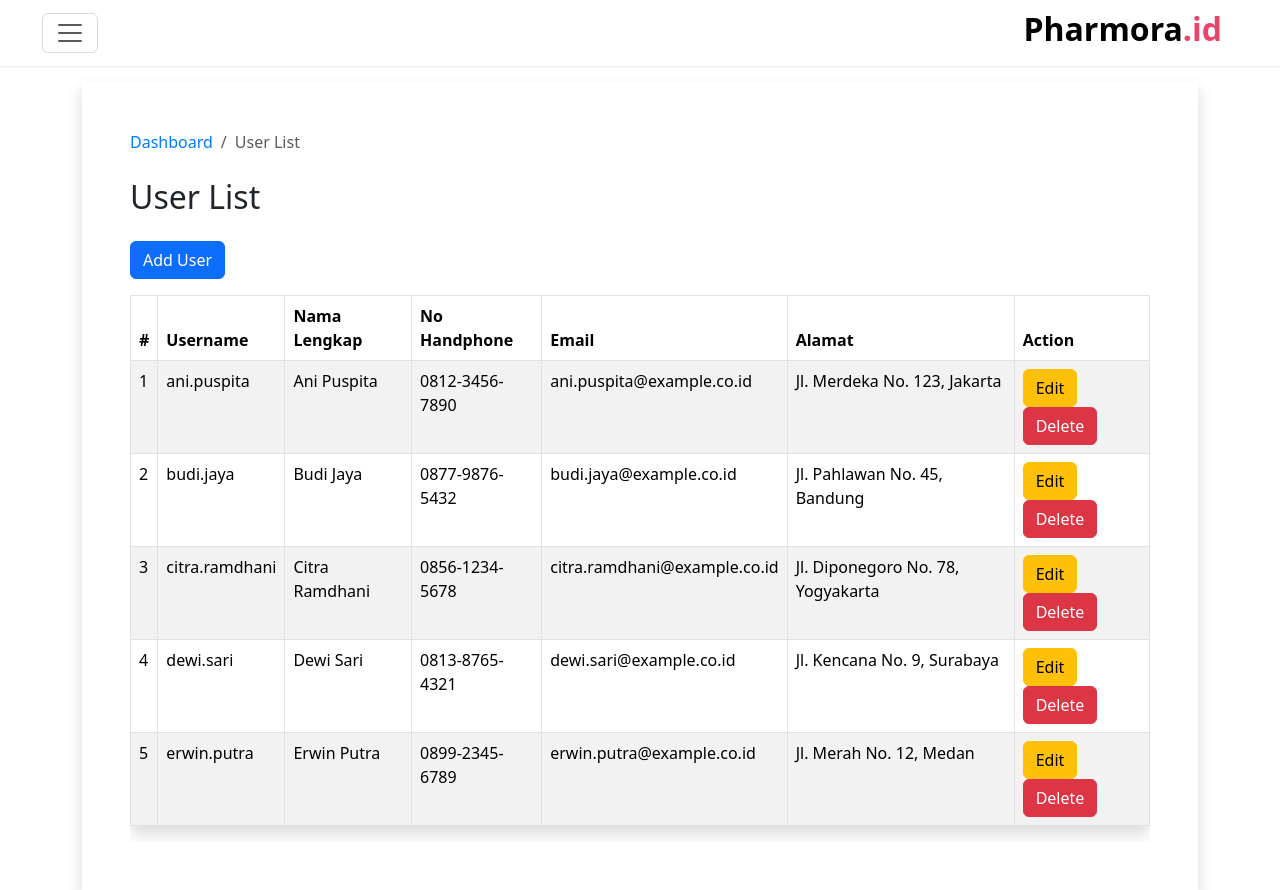
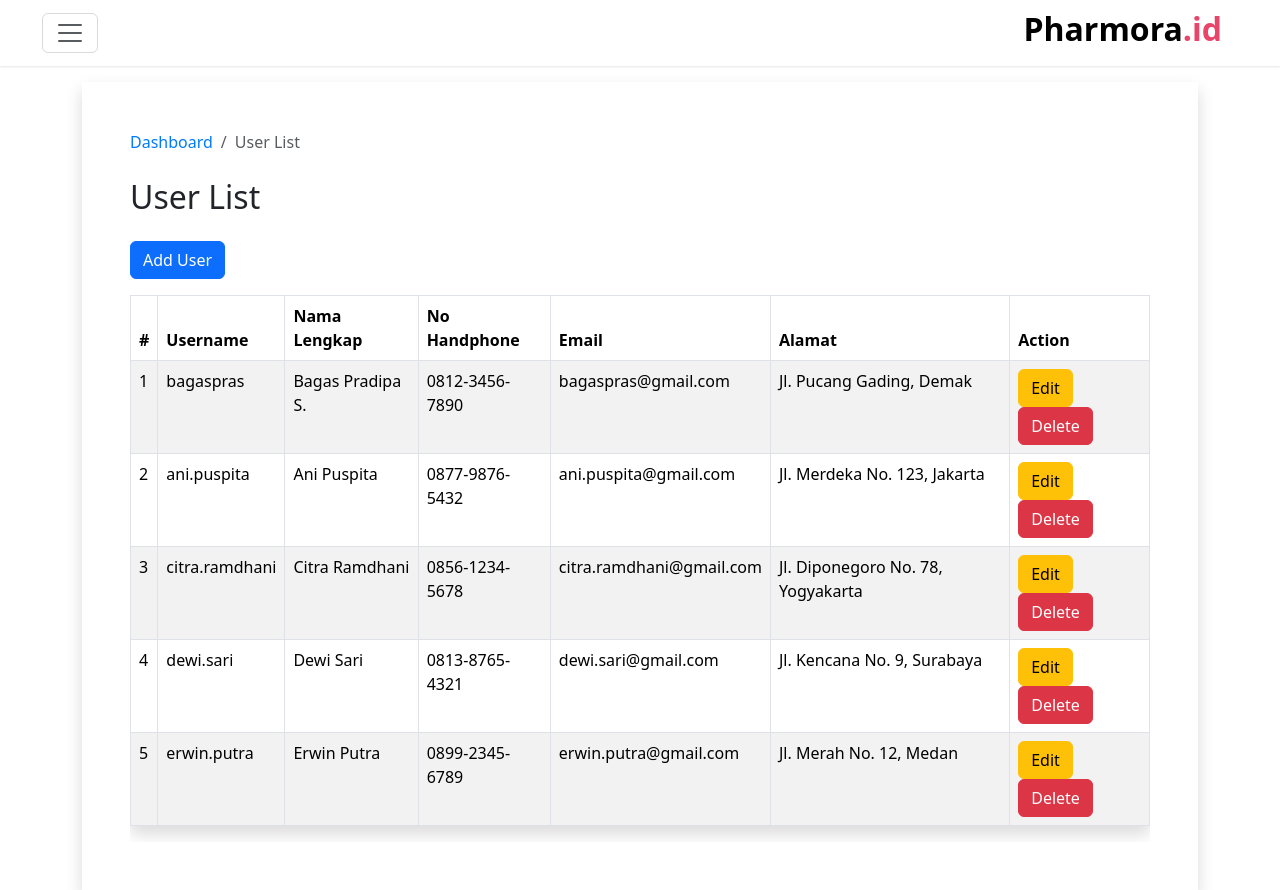
Before and after one commit to PetrusFE4/Project-22-Apotek-App, a React (Create React App) app in the folder frontend/: page /dashboard/user-list in a window 1280 px wide. Built offline with nearby package versions, Linux system fonts and the light colour scheme.

Commit message:
update dashboard

```diff
--- a/frontend/src/Auth/Login.jsx
+++ b/frontend/src/Auth/Login.jsx
@@ -20,7 +20,7 @@ const Login = () => {
 
     try {
       const response = await fetch(
-        "https://e8c1-2a09-bac5-3a02-18be-00-277-1.ngrok-free.app/users/login",
+        "https://a76e-2a09-bac5-3a04-1d05-00-2e4-15.ngrok-free.app/users/login",
         {
           method: "POST",
           body: JSON.stringify({ username, password }),
@@ -32,7 +32,7 @@ const Login = () => {
       if (!response.ok) {
         const errorData = await response.json();
         console.error("Login failed:", errorData.message);
-        throw new Error(errorData.message || "Login gagal");
+        throw new Error(errorData.message || "Username atau Password salah");
       }
 
       const data = await response.json();
@@ -48,9 +48,9 @@ const Login = () => {
       localStorage.setItem("role", data.role);
 
       // Arahkan berdasarkan role pengguna
-      // (data.role === "User") {
+      //if (data.role === "User") {
         console.log("Navigating to /");
-        navigate("/dashboard");
+        navigate("/");
       //} else if (data.role === "Admin" || data.role === "Superadmin") {
       //  console.log("Navigating to /dashboard");
       //  navigate("/dashboard");
--- a/frontend/src/Auth/Register.jsx
+++ b/frontend/src/Auth/Register.jsx
@@ -40,7 +40,7 @@ const Register = () => {
     }
     try {
       const response = await fetch(
-        "https://e8c1-2a09-bac5-3a02-18be-00-277-1.ngrok-free.app/users/register",
+        "https://a76e-2a09-bac5-3a04-1d05-00-2e4-15.ngrok-free.app/users/register",
         {
           method: "POST",
           body: JSON.stringify({ username, email, password, phone }),
@@ -49,7 +49,7 @@ const Register = () => {
       );
       if (!response.ok) {
         const errorData = await response.json();
-        throw new Error(errorData.message || "Register gagal");
+        throw new Error(errorData.message || "Akun sudah terdaftar");
       }
       navigate("/");
     } catch (error) {
--- a/frontend/src/Pages/Admin/OrderListPage.jsx
+++ b/frontend/src/Pages/Admin/OrderListPage.jsx
@@ -8,7 +8,6 @@ const staticOrders = [
   {
     id: 1,
     customerName: "Budi Santoso",
-    email: "budi.santoso@example.co.id",
     phoneNumber: "0812-3456-7890",
     address: "Jl. Merdeka No. 123, Jakarta",
     totalPrice: "250000",
@@ -17,7 +16,6 @@ const staticOrders = [
   {
     id: 2,
     customerName: "Citra Ramadhani",
-    email: "citra.ramadhani@example.co.id",
     phoneNumber: "0877-9876-5432",
     address: "Jl. Pahlawan No. 45, Bandung",
     totalPrice: "350000",
@@ -26,7 +24,6 @@ const staticOrders = [
   {
     id: 3,
     customerName: "Dewi Sari",
-    email: "dewi.sari@example.co.id",
     phoneNumber: "0856-1234-5678",
     address: "Jl. Diponegoro No. 78, Yogyakarta",
     totalPrice: "150000",
@@ -35,7 +32,6 @@ const staticOrders = [
   {
     id: 4,
     customerName: "Eka Prasetyo",
-    email: "eka.prasetyo@example.co.id",
     phoneNumber: "0813-8765-4321",
     address: "Jl. Kencana No. 9, Surabaya",
     totalPrice: "500000",
@@ -44,7 +40,6 @@ const staticOrders = [
   {
     id: 5,
     customerName: "Fitriani Putri",
-    email: "fitriani.putri@example.co.id",
     phoneNumber: "0899-2345-6789",
     address: "Jl. Merah No. 12, Medan",
     totalPrice: "180000",
@@ -53,7 +48,6 @@ const staticOrders = [
   {
     id: 6,
     customerName: "Hendri Susanto",
-    email: "hendri.susanto@example.co.id",
     phoneNumber: "0812-3456-7890",
     address: "Jl. Cendana No. 7, Jakarta",
     totalPrice: "300000",
@@ -62,7 +56,6 @@ const staticOrders = [
   {
     id: 7,
     customerName: "Ines Amelia",
-    email: "ines.amelia@example.co.id",
     phoneNumber: "0877-9876-5432",
     address: "Jl. Kartini No. 15, Bandung",
     totalPrice: "280000",
@@ -71,7 +64,6 @@ const staticOrders = [
   {
     id: 8,
     customerName: "Joko Santoso",
-    email: "joko.santoso@example.co.id",
     phoneNumber: "0856-1234-5678",
     address: "Jl. Darmo No. 3, Surabaya",
     totalPrice: "200000",
@@ -80,7 +72,6 @@ const staticOrders = [
   {
     id: 9,
     customerName: "Kartika Putri",
-    email: "kartika.putri@example.co.id",
     phoneNumber: "0813-8765-4321",
     address: "Jl. Majapahit No. 21, Semarang",
     totalPrice: "150000",
@@ -105,7 +96,12 @@ function OrderListPage() {
 
       if (result.isConfirmed) {
         setOrders(orders.filter((order) => order.id !== orderId));
-        Swal.fire("Deleted!", "Order has been deleted.", "success");
+        Swal.fire({
+          title: "Deleted!",
+          text: "Order berhasil di hapus!",
+          icon: "success",
+          confirmButtonColor: "#3B71CA",
+        });
       }
     } catch (error) {
       Swal.fire({
@@ -136,7 +132,6 @@ function OrderListPage() {
                   <th>#</th>
                   <th>Order ID</th>
                   <th>Nama Pelanggan</th>
-                  <th>Email</th>
                   <th>No Handphone</th>
                   <th>Alamat</th>
                   <th>Total Harga</th>
@@ -150,7 +145,6 @@ function OrderListPage() {
                     <td>{index + 1}</td>
                     <td>{order.id}</td>
                     <td>{order.customerName}</td>
-                    <td>{order.email}</td>
                     <td>{order.phoneNumber}</td>
                     <td>{order.address}</td>
                     <td>{order.totalPrice}</td>
--- a/frontend/src/Pages/Admin/ProductList.jsx
+++ b/frontend/src/Pages/Admin/ProductList.jsx
@@ -157,7 +157,12 @@ function ProductList() {
           (product) => product.id !== productId
         );
         setProducts(updatedProducts);
-        Swal.fire("Deleted!", "Product has been deleted.", "success");
+        Swal.fire({
+          title: "Deleted!",
+          text: "Order berhasil di hapus!",
+          icon: "success",
+          confirmButtonColor: "#3B71CA",
+        });
       }
     });
   };
--- a/frontend/src/Pages/Admin/UserListPage.jsx
+++ b/frontend/src/Pages/Admin/UserListPage.jsx
@@ -7,26 +7,26 @@ import HeaderDashboard from "../../Components/Admin/HeaderDashboard";
 const staticUsers = [
   {
     id: 1,
-    username: "ani.puspita",
-    fullname: "Ani Puspita",
+    username: "bagaspras",
+    fullname: "Bagas Pradipa S.",
     phone: "0812-3456-7890",
-    email: "ani.puspita@example.co.id",
-    address: "Jl. Merdeka No. 123, Jakarta"
+    email: "bagaspras@gmail.com",
+    address: "Jl. Pucang Gading, Demak"
   },
   {
     id: 2,
-    username: "budi.jaya",
-    fullname: "Budi Jaya",
+    username: "ani.puspita",
+    fullname: "Ani Puspita",
     phone: "0877-9876-5432",
-    email: "budi.jaya@example.co.id",
-    address: "Jl. Pahlawan No. 45, Bandung"
+    email: "ani.puspita@gmail.com",
+    address: "Jl. Merdeka No. 123, Jakarta"
   },
   {
     id: 3,
     username: "citra.ramdhani",
     fullname: "Citra Ramdhani",
     phone: "0856-1234-5678",
-    email: "citra.ramdhani@example.co.id",
+    email: "citra.ramdhani@gmail.com",
     address: "Jl. Diponegoro No. 78, Yogyakarta"
   },
   {
@@ -34,7 +34,7 @@ const staticUsers = [
     username: "dewi.sari",
     fullname: "Dewi Sari",
     phone: "0813-8765-4321",
-    email: "dewi.sari@example.co.id",
+    email: "dewi.sari@gmail.com",
     address: "Jl. Kencana No. 9, Surabaya"
   },
   {
@@ -42,7 +42,7 @@ const staticUsers = [
     username: "erwin.putra",
     fullname: "Erwin Putra",
     phone: "0899-2345-6789",
-    email: "erwin.putra@example.co.id",
+    email: "erwin.putra@gmail.com",
     address: "Jl. Merah No. 12, Medan"
   }
 ];
@@ -118,7 +118,12 @@ function UserList() {
     }).then((result) => {
       if (result.isConfirmed) {
         setUsers(users.filter((user) => user.id !== userId));
-        Swal.fire("Deleted!", "User has been deleted.", "success");
+        Swal.fire({
+          title: "Deleted!",
+          text: "Order berhasil di hapus!",
+          icon: "success",
+          confirmButtonColor: "#3B71CA",
+        });
       }
     });
   };
```
